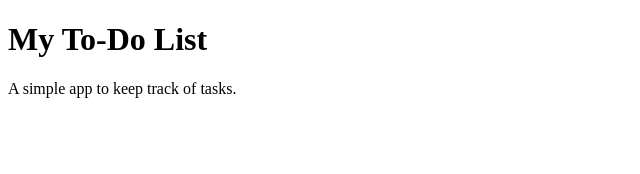
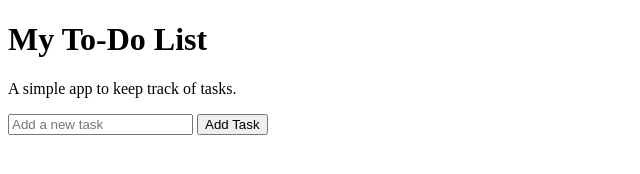
Before and after one commit to jeffthoensen/todo-list-app, a plain HTML site: page index.html in a window 1280 px wide. Shown: the whole page, without its empty margins (0-640 px from the left). Drawn offline with Linux system fonts and the light colour scheme.

Commit message:
Add basic layout for to-do list (input, button, list)

```diff
--- a/index.html
+++ b/index.html
@@ -7,5 +7,15 @@
 <body>
   <h1>My To-Do List</h1>
   <p>A simple app to keep track of tasks.</p>
+
+  <!-- Input field and Add button -->
+  <div>
+    <input type="text" id="taskInput" placeholder="Add a new task">
+    <button id="addButton">Add Task</button>
+  </div>
+
+  <!-- List of tasks -->
+  <ul id="taskList"></ul>
+
 </body>
 </html>
```
